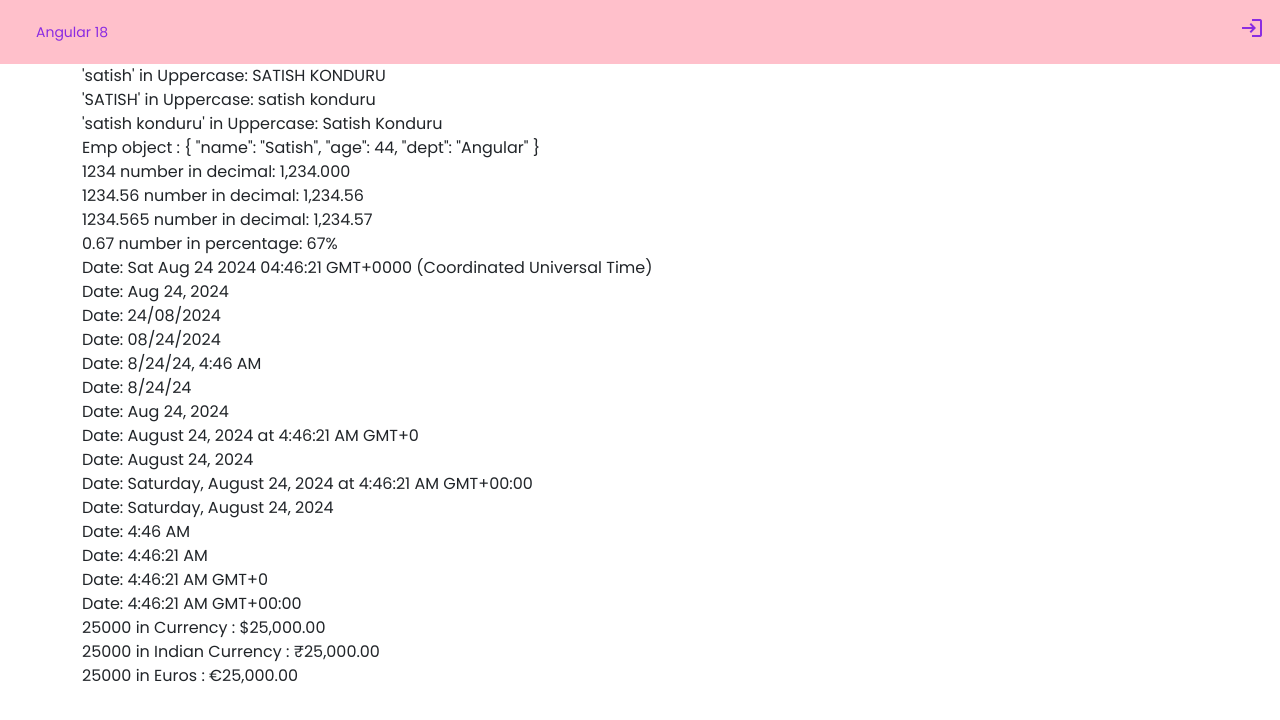
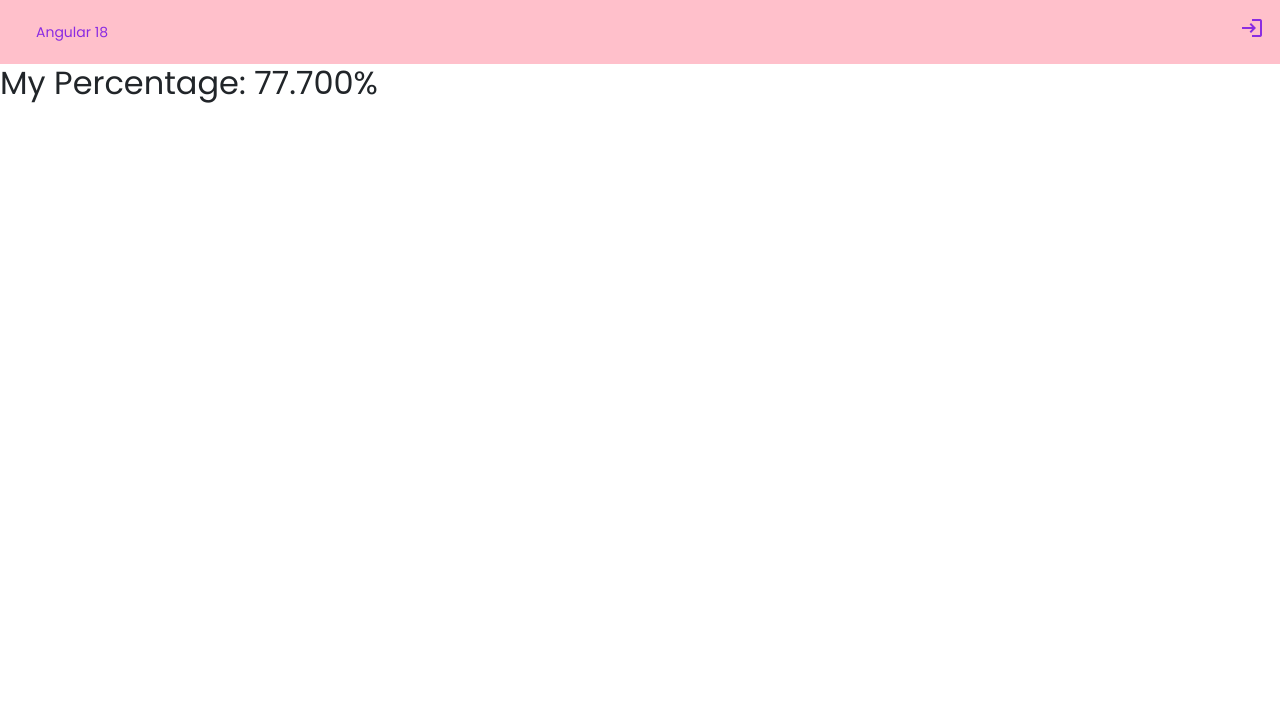
Before and after one commit to SatishKonduru/batch26Angular18Core, an Angular app: page /#/home in a window 1280 px wide. Shown: the top 720 px of the page. Built offline with nearby package versions, Linux system fonts and the light colour scheme.

Commit message:
Custom Pipes

```diff
--- /dev/null
+++ b/src/app/components/custom-pipe/custom-pipe.component.html
@@ -0,0 +1,4 @@
+<!-- <h2>My Percentage: {{(score/total) | percent}}</h2> This is Built-in pipe -->
+
+<!-- <h2>My Percentage: {{(score/total) | percentage }}</h2> -->
+ <h2>My Percentage: {{score | percentage: total : decimalPlaces}}</h2>
--- /dev/null
+++ b/src/app/components/custom-pipe/custom-pipe.component.ts
@@ -0,0 +1,17 @@
+import { CommonModule } from '@angular/common';
+import { Component } from '@angular/core';
+import { PercentagePipe } from '../../pipes/percentage.pipe';
+
+@Component({
+  selector: 'app-custom-pipe',
+  standalone: true,
+  imports: [CommonModule, PercentagePipe],
+  templateUrl: './custom-pipe.component.html',
+  styleUrl: './custom-pipe.component.css'
+})
+export class CustomPipeComponent {
+
+  score = 777
+  total = 1000
+  decimalPlaces = 3
+}
--- a/src/app/components/header/header.component.html
+++ b/src/app/components/header/header.component.html
@@ -19,4 +19,4 @@
     <span><a routerLink="home" fragment="careers">Careers</a></span>
     <span><a routerLink="home" fragment="contactus">Contactus</a></span>
 </mat-toolbar> -->
-<app-built-in-pipes></app-built-in-pipes>
+<!-- <app-built-in-pipes></app-built-in-pipes> -->
--- a/src/app/components/home/home.component.html
+++ b/src/app/components/home/home.component.html
@@ -66,3 +66,5 @@
         <app-second></app-second>
     </div>
 </div> -->
+
+<app-custom-pipe></app-custom-pipe>
--- a/src/app/components/home/home.component.ts
+++ b/src/app/components/home/home.component.ts
@@ -11,11 +11,12 @@ import {MatFormFieldModule} from '@angular/material/form-field';
 import {MatInputModule} from '@angular/material/input';
 import { FirstComponent } from "../first/first.component";
 import { SecondComponent } from "../second/second.component";
+import { CustomPipeComponent } from "../custom-pipe/custom-pipe.component";
 
 @Component({
   selector: 'app-home',
   standalone: true,
-  imports: [AboutusComponent, ServicesComponent, ProductsComponent, CareersComponent, ContactusComponent, DemoComponent, MatButtonModule, CommonModule, MatFormFieldModule, MatInputModule, FirstComponent, SecondComponent],
+  imports: [AboutusComponent, ServicesComponent, ProductsComponent, CareersComponent, ContactusComponent, DemoComponent, MatButtonModule, CommonModule, MatFormFieldModule, MatInputModule, FirstComponent, SecondComponent, CustomPipeComponent],
   templateUrl: './home.component.html',
   styleUrl: './home.component.css',
   //  encapsulation: ViewEncapsulation.None
--- /dev/null
+++ b/src/app/pipes/percentage.pipe.ts
@@ -0,0 +1,18 @@
+import { Pipe, PipeTransform } from '@angular/core';
+
+@Pipe({
+  name: 'percentage',
+  standalone: true,
+
+})
+export class PercentagePipe implements PipeTransform {
+
+  // transform(value: unknown, ...args: unknown[]): unknown {
+  //   return null;
+  // }
+
+  transform(score: any, total: any, decimal = 2) {
+    return ( (score/total) * 100).toFixed(decimal)+'%'
+  }
+
+}
```
Also changed, not shown: src/app/components/custom-pipe/custom-pipe.component.css (added).
